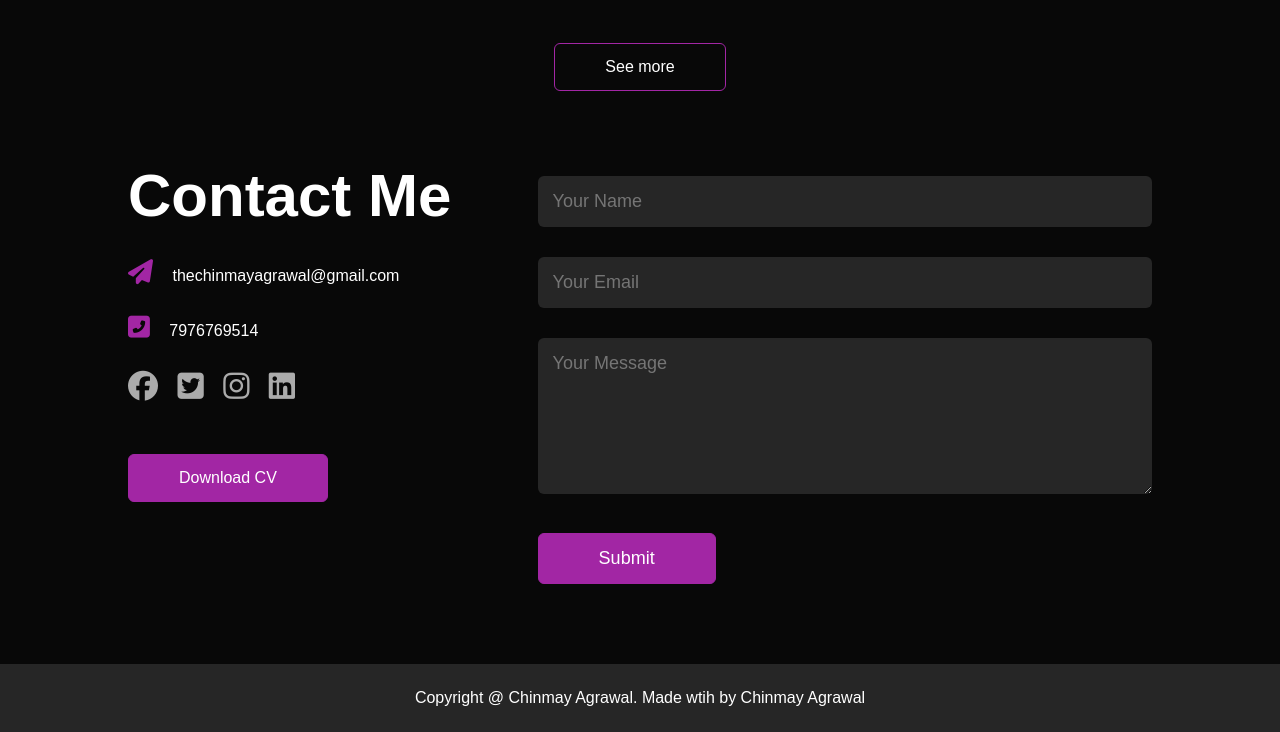
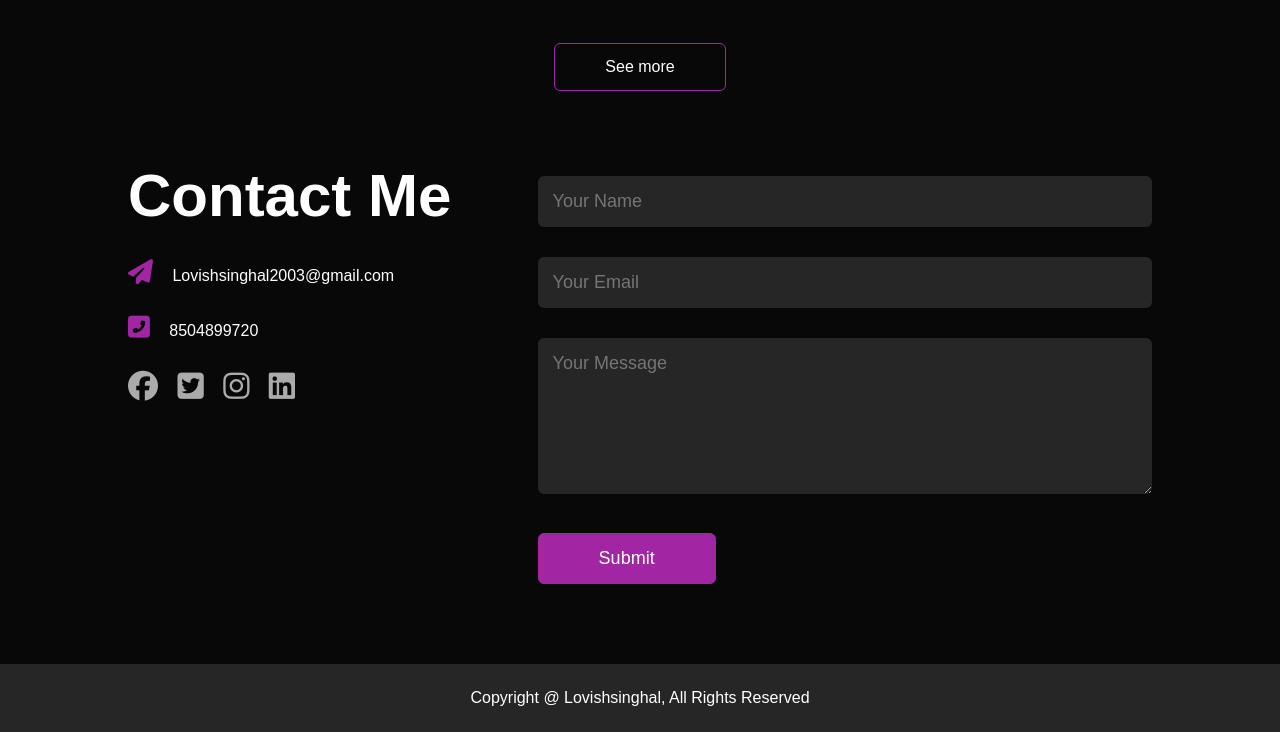
Before and after one commit to Lovish495/LovishResume, a plain HTML site: page index.html in a window 1280 px wide. Shown: the part 2392-3124 px from the top of the page. Drawn offline with Linux system fonts and the light colour scheme.

Commit message:
Basic fotter edit

```diff
--- a/index.html
+++ b/index.html
@@ -162,9 +162,9 @@
         <div class="row">
             <div class="contact-left">
                 <h1 class="sub-title2" >Contact Me</h1>
-                <p><i class="fa-solid fa-paper-plane"></i> thechinmayagrawal@gmail.com</p>
+                <p><i class="fa-solid fa-paper-plane"></i> Lovishsinghal2003@gmail.com</p>
                 <p><i class="fas fa-phone-square-alt"></i>
-                    7976769514</p>
+                    8504899720</p>
 
 
 
@@ -174,7 +174,6 @@
                     <a href=""><i class="fa-brands fa-instagram"></i></a>
                     <a href=""><i class="fa-brands fa-linkedin"></i></a>
                 </div>
-                <a href="images/Chinmmay agrawal resume.pdf" download class="btn btn2">Download CV</a>
             </div>
             <div class="contact-right">
             <form>
@@ -187,7 +186,7 @@
     </div>
     </div>
     <div class="copyright">
-        <p>Copyright @ Chinmay Agrawal. Made wtih by Chinmay Agrawal</p>
+        <p>Copyright @ Lovishsinghal, All Rights Reserved</p>
     </div>
     <script>
         var tablinks = document.getElementsByClassName("tab-links");
```
